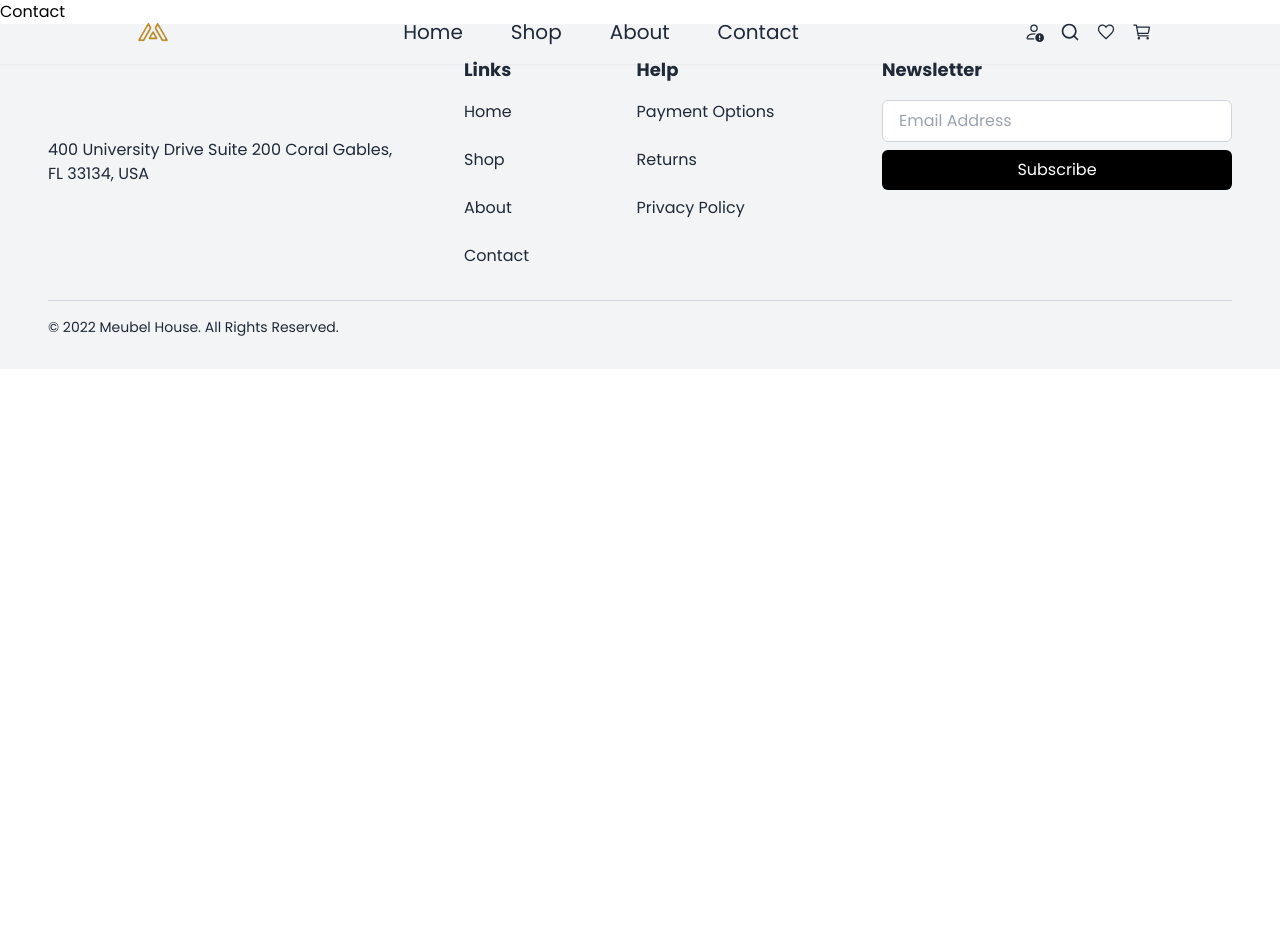
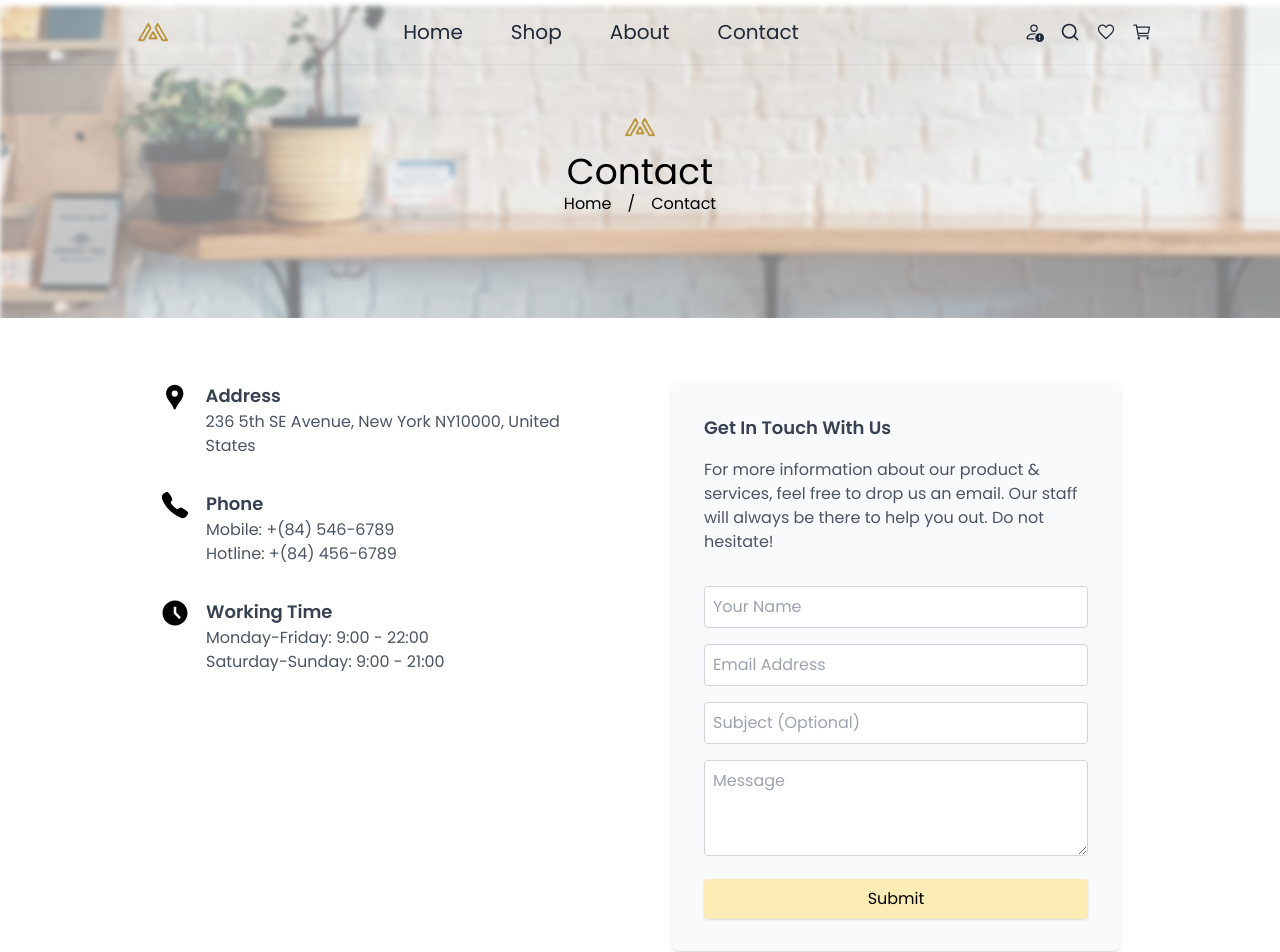
Before and after one commit to Rizwanaperveen55/figma-ui, a Next.js app: page /contact in a window 1280 px wide. Shown: the top 952 px of the page. Before the commit the page ends 800 px from the top, so only its background shows below. Built offline with nearby package versions, Linux system fonts and the light colour scheme.

Commit message:
contact page update

```diff
--- a/src/app/contact/page.tsx
+++ b/src/app/contact/page.tsx
@@ -1,5 +1,78 @@
-export default function Contact (){
-    return (
-        <div>Contact</div>
-    )
+import BreadCrumb from "@/components/BreadCrumb";
+import Service from "@/components/Service";
+import { MdLocationPin } from "react-icons/md";
+import { IoCall } from "react-icons/io5";
+import { MdAccessTimeFilled } from "react-icons/md";
+
+export default function Contact() {
+  return (
+    <div>
+      <BreadCrumb title="Contact" url="contact" />
+      <div className="flex justify-center items-center mx-auto px-4 sm:px-6 md:px-16 lg:px-32">
+      <div className="bg-white py-16">
+        <div className="max-w-7xl mx-auto px-4 sm:px-6 lg:px-8 grid grid-cols-1 md:grid-cols-2 gap-16">
+          {/* Contact Information */}
+          <div className="space-y-8">
+            <div className="flex items-start">
+              <MdLocationPin className="text-3xl text-black mr-4" />
+              <div>
+                <h3 className="text-lg font-semibold text-gray-700">Address</h3>
+                <p className="text-gray-600">236 5th SE Avenue, New York NY10000, United States</p>
+              </div>
+            </div>
+            <div className="flex items-start">
+              <IoCall className="text-3xl text-black mr-4" />
+              <div>
+                <h3 className="text-lg font-semibold text-gray-700">Phone</h3>
+                <p className="text-gray-600">Mobile: +(84) 546-6789</p>
+                <p className="text-gray-600">Hotline: +(84) 456-6789</p>
+              </div>
+            </div>
+            <div className="flex items-start">
+              <MdAccessTimeFilled className="text-3xl text-black mr-4" />
+              <div>
+                <h3 className="text-lg font-semibold text-gray-700">Working Time</h3>
+                <p className="text-gray-600">Monday-Friday: 9:00 - 22:00</p>
+                <p className="text-gray-600">Saturday-Sunday: 9:00 - 21:00</p>
+              </div>
+            </div>
+          </div>
+
+          {/* Contact Form */}
+          <div className="bg-gray-50 p-8 rounded-lg shadow-md">
+            <h2 className="text-lg font-semibold text-gray-700 mb-4">Get In Touch With Us</h2>
+            <p className="text-gray-600 mb-8">
+              For more information about our product & services, feel free to drop us an email. Our staff will always be there to help you out. Do not hesitate!
+            </p>
+            <form className="space-y-4">
+              <input
+                type="text"
+                placeholder="Your Name"
+                className="w-full border border-gray-300 rounded p-2"
+              />
+              <input
+                type="email"
+                placeholder="Email Address"
+                className="w-full border border-gray-300 rounded p-2"
+              />
+              <input
+                type="text"
+                placeholder="Subject (Optional)"
+                className="w-full border border-gray-300 rounded p-2"
+              />
+              <textarea
+                placeholder="Message"
+                className="w-full border border-gray-300 rounded p-2 h-24"
+              ></textarea>
+              <button className="w-full bg-lightyellow hover:bg-darkyellow text-black py-2 px-4 rounded shadow">
+                Submit
+              </button>
+            </form>
+          </div>
+        </div>
+      </div>
+      </div>
+      <Service />
+    </div>
+  );
 }
```
